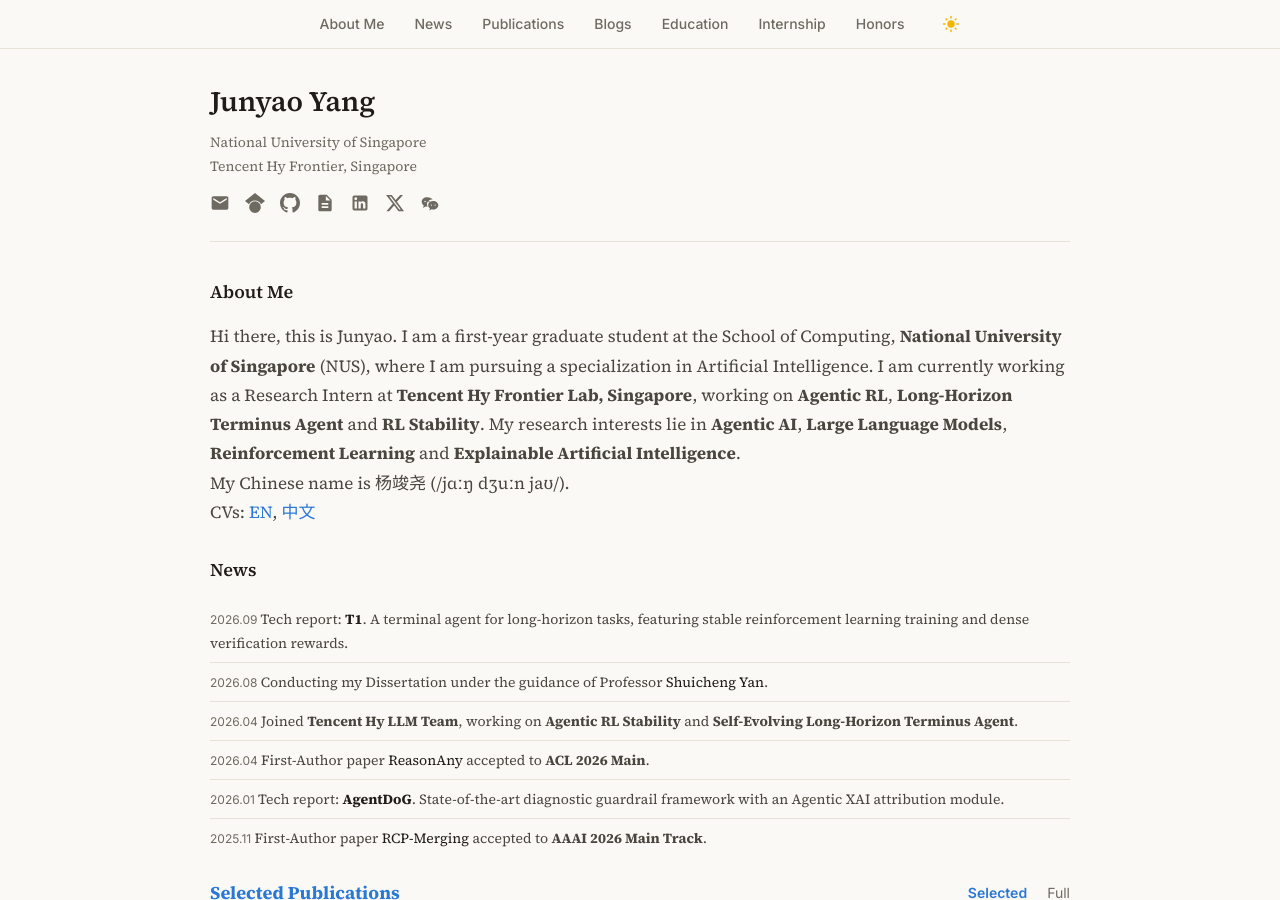
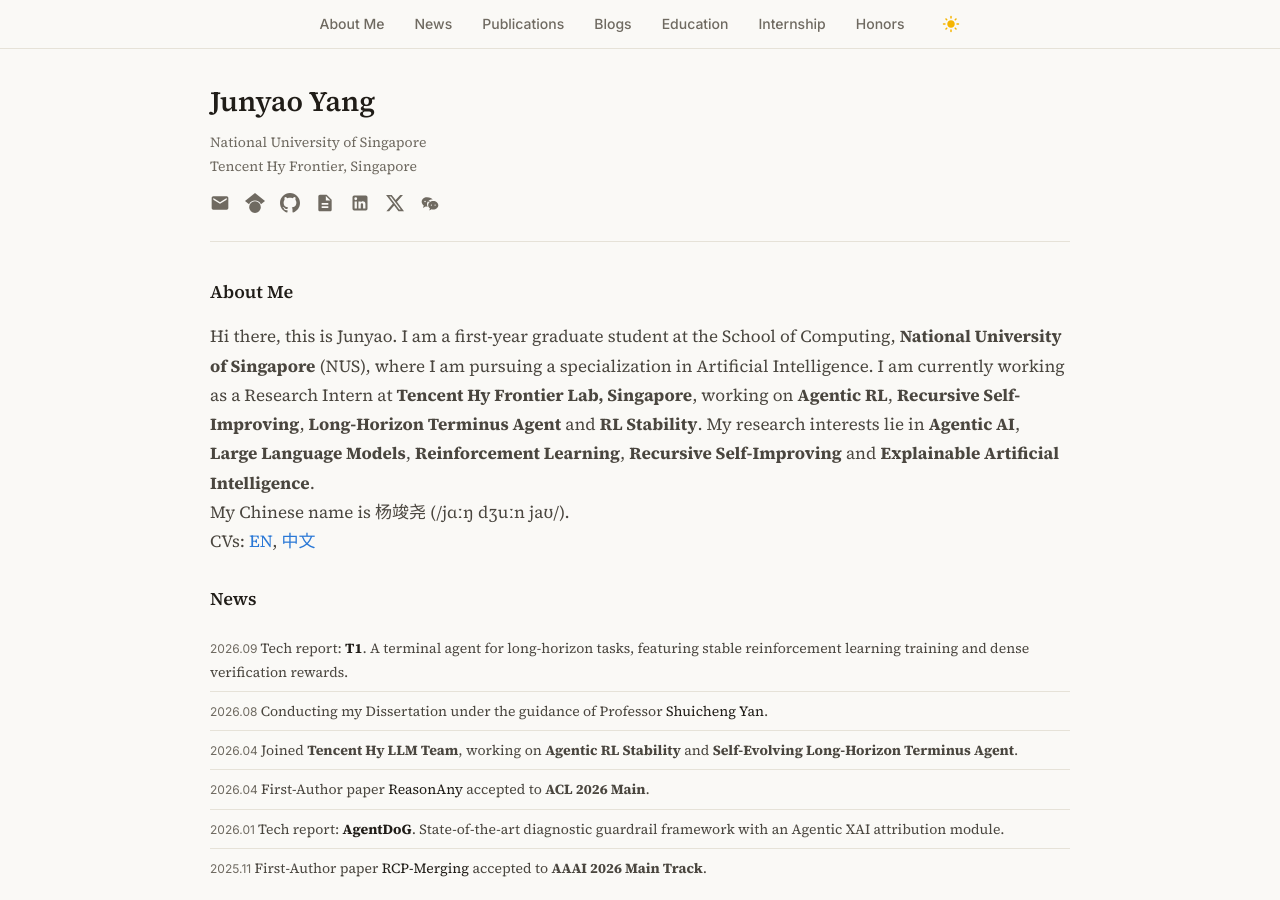
Before and after one commit to jyyang26/jyyang26.github.io, a Jekyll site: the page built from _pages/about.md, in a window 1280 px wide and 900 px high. Built offline with Jekyll 4.4.1, drawn with Linux system fonts in a browser that asks for light colours.

Commit message:
Update about.md

```diff
--- a/_pages/about.md
+++ b/_pages/about.md
@@ -436,7 +436,7 @@
     <section id="about" class="content-box">
       <div class="box-header"><h2 class="box-title">About Me</h2></div>
       <div class="about-text">
-        Hi there, this is Junyao. I am a first-year graduate student at the School of Computing, <strong>National University of Singapore</strong> (NUS), where I am pursuing a specialization in Artificial Intelligence. I am currently working as a Research Intern at <strong>Tencent Hy Frontier Lab, Singapore</strong>, working on <strong>Agentic RL</strong>, <strong>Long-Horizon Terminus Agent</strong> and <strong>RL Stability</strong>. My research interests lie in <strong>Agentic AI</strong>, <strong>Large Language Models</strong>, <strong>Reinforcement Learning</strong> and <strong>Explainable Artificial Intelligence</strong>.
+        Hi there, this is Junyao. I am a first-year graduate student at the School of Computing, <strong>National University of Singapore</strong> (NUS), where I am pursuing a specialization in Artificial Intelligence. I am currently working as a Research Intern at <strong>Tencent Hy Frontier Lab, Singapore</strong>, working on <strong>Agentic RL</strong>, <strong>Recursive Self-Improving</strong>, <strong>Long-Horizon Terminus Agent</strong> and <strong>RL Stability</strong>. My research interests lie in <strong>Agentic AI</strong>, <strong>Large Language Models</strong>, <strong>Reinforcement Learning</strong>, <strong>Recursive Self-Improving</strong> and <strong>Explainable Artificial Intelligence</strong>.
         <br>
         My Chinese name is 杨竣尧 (/jɑːŋ dʒuːn jaʊ/).
         <br>
```
